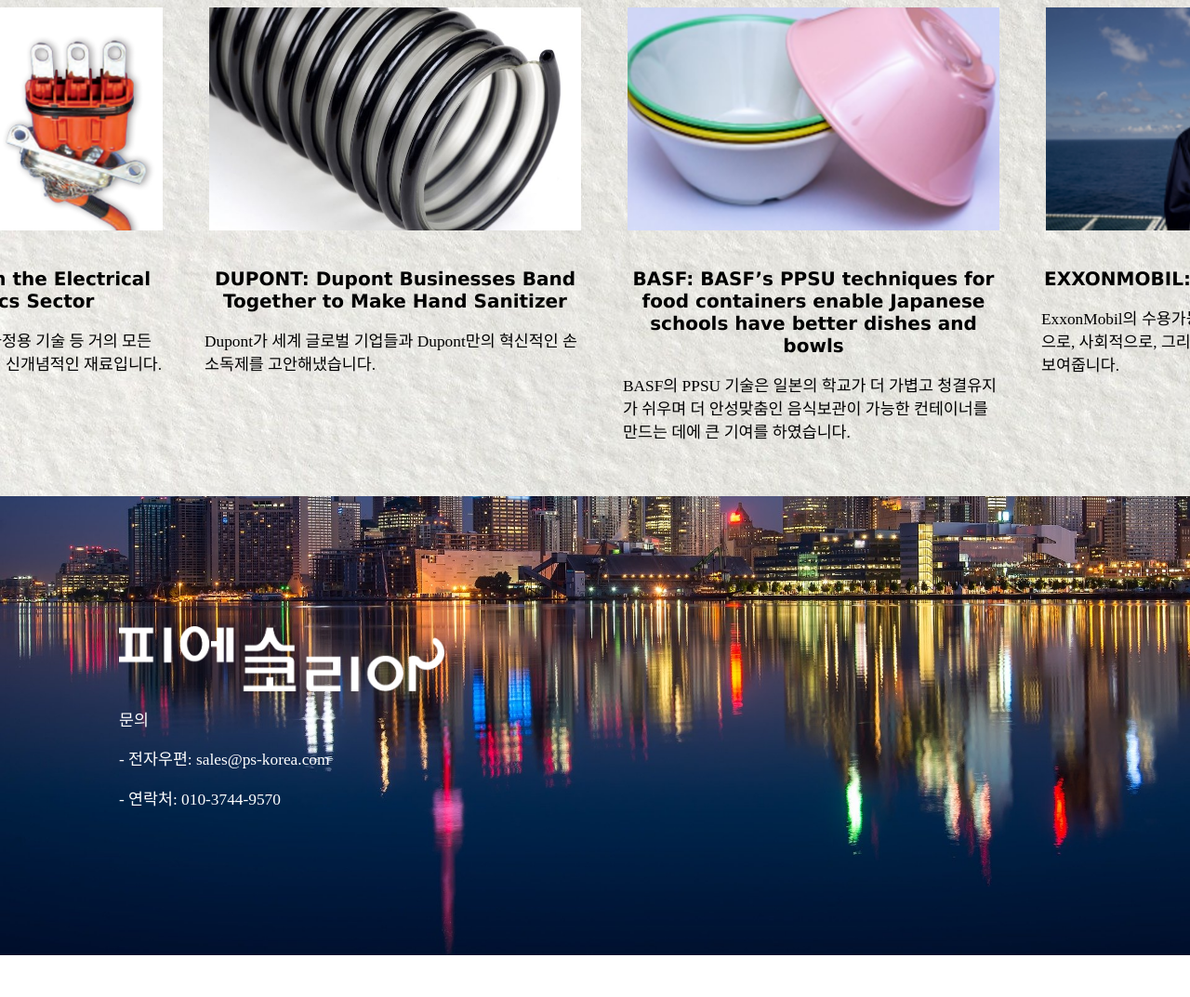
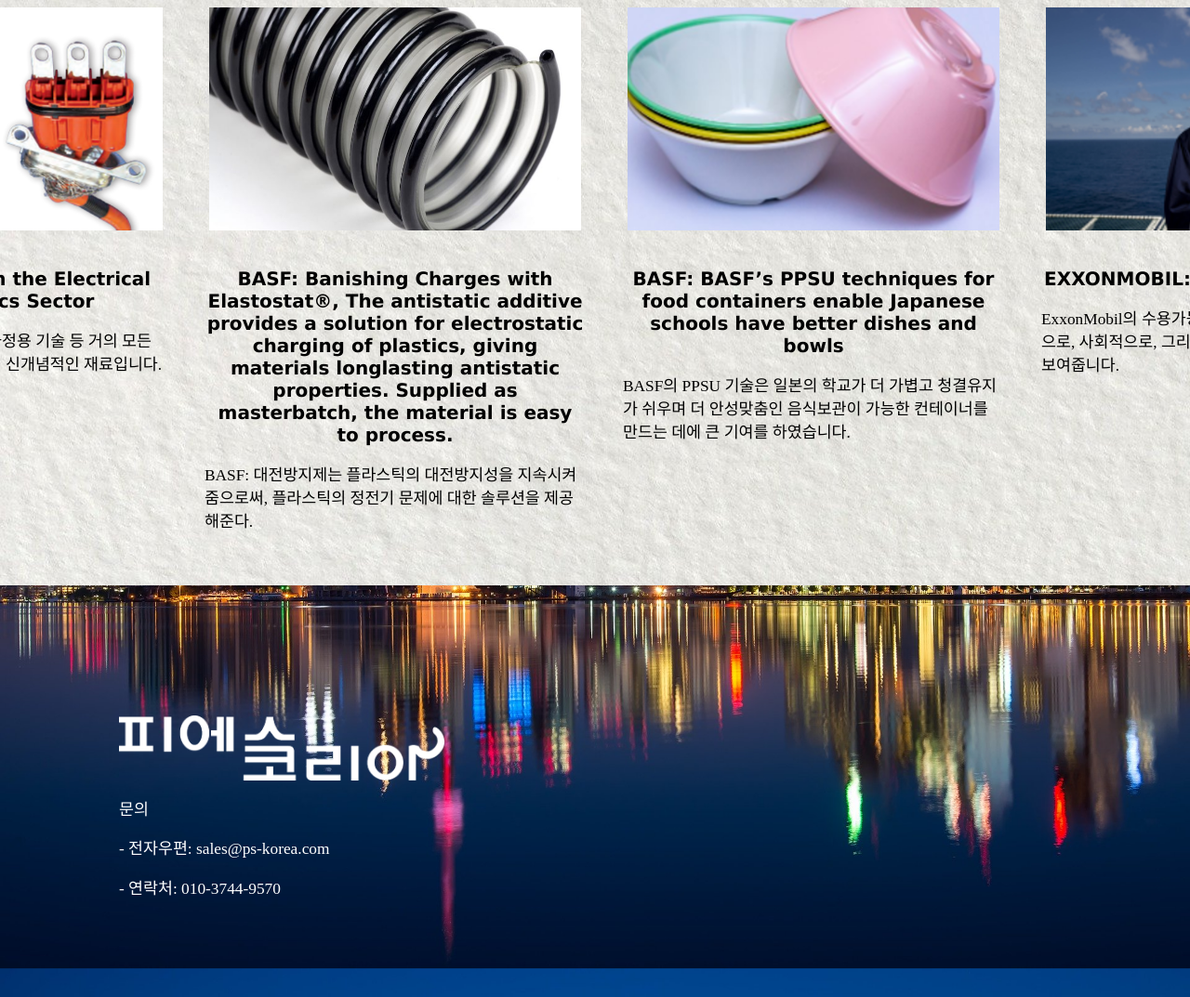
Before and after one commit to ps-korea/home, a plain HTML site: page index.html in a window 1280 px wide. Shown: the part 4651-5724 px from the top of the page at 93% size. Drawn offline with Linux system fonts and the light colour scheme.

Commit message:
20210120-1

```diff
--- a/index.html
+++ b/index.html
@@ -753,10 +753,10 @@ body.en :lang(kr).lang {
                                 <img src="/img/n2.jpeg" width="400" height="240">
                             </a>
                             <h2>
-                                DUPONT:   Dupont Businesses Band Together to Make Hand Sanitizer
+                                BASF:   Banishing Charges with Elastostat®, The antistatic additive provides a solution for electrostatic charging of plastics, giving materials longlasting antistatic properties. Supplied as masterbatch, the material is easy to process.
                             </h2>
                             <p lang="kr" class="lang">
-                               Dupont가 세계 글로벌      기업들과 Dupont만의 혁신적인 손 소독제를 고안해냈습니다.
+                               BASF: 대전방지제는 플라스틱의 대전방지성을 지속시켜줌으로써, 플라스틱의 정전기 문제에 대한 솔루션을 제공해준다.
                             </p>
                             <p lang="en" class="lang">
                                 To respond to numerous requests, Dupont has teamed up with global companies to produce new products that have never been made before which were Dupont's hand sanitizer.
```
